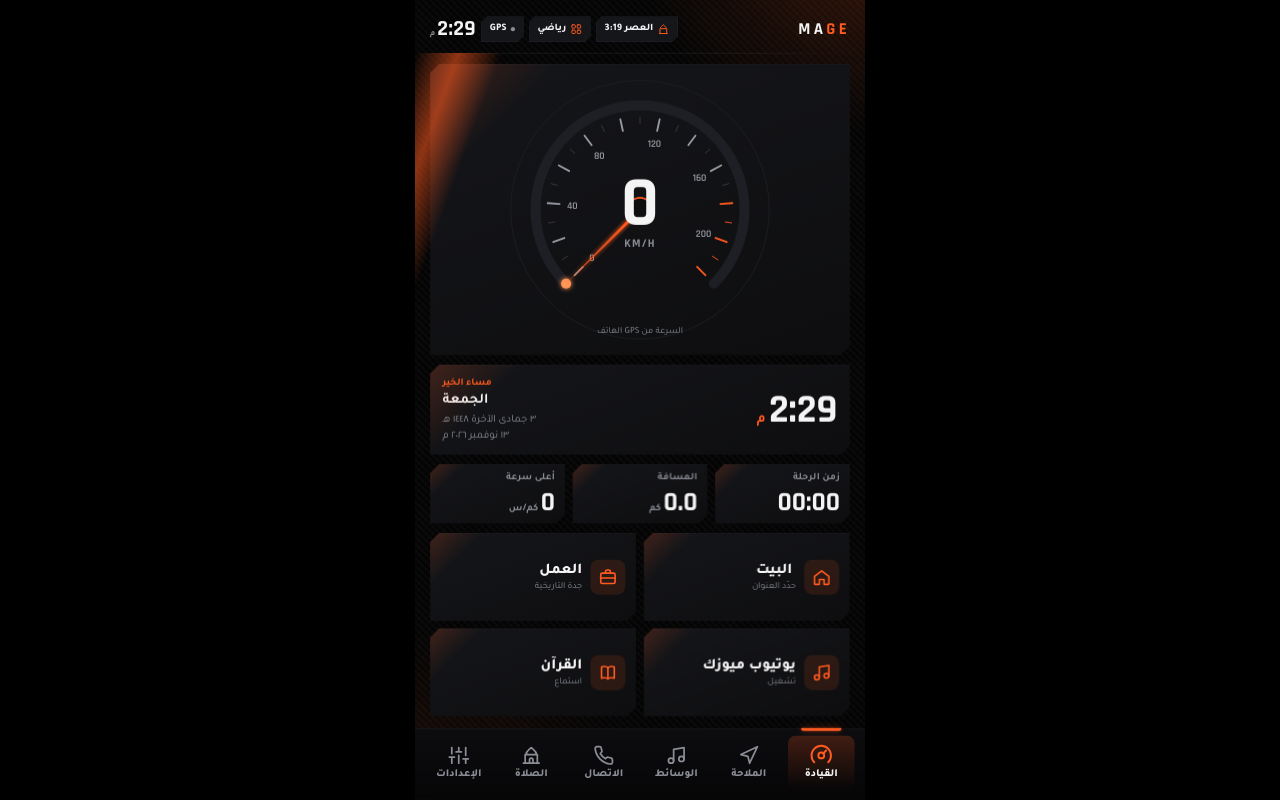
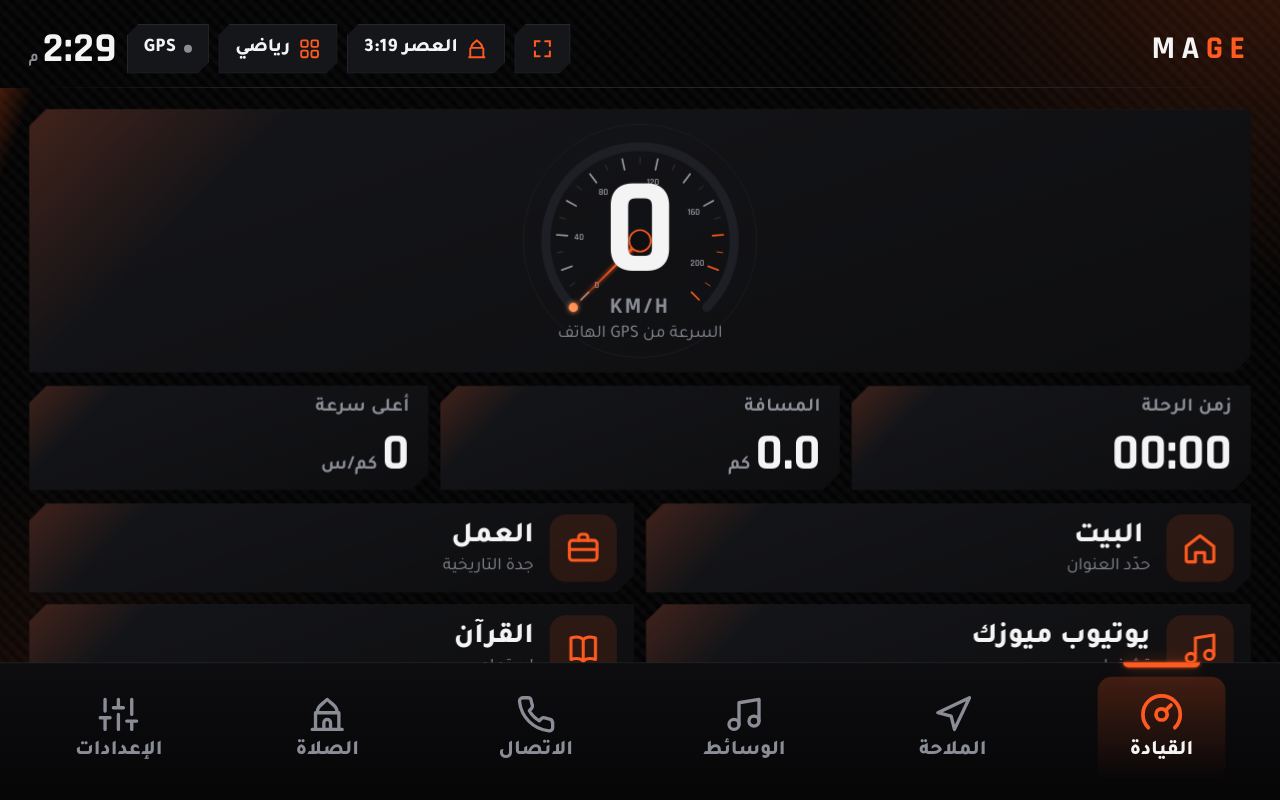
Before and after one commit to bmeshary-crypto/mage, a plain HTML site: page index.html in a window 1280 px wide. Drawn offline with Linux system fonts and the light colour scheme.

Commit message:
Fill the car browser screen: responsive height, scrollable pages, fullscreen button
Co-Authored-By: Claude Opus 5.5 <noreply@anthropic.com>
Claude-Session: https://claude.ai/code/session_018WntWTDFShMzNYUXXFzx2S

```diff
--- a/index.html
+++ b/index.html
@@ -375,6 +375,21 @@ body.calm *{animation-duration:0s!important;transition-duration:0s!important}
 .ytBarRow #ytNow{flex:1;font-size:22px;font-weight:800;white-space:nowrap;overflow:hidden;text-overflow:ellipsis}
 .ytOpen{font-size:20px;font-weight:800;color:var(--acc)}
 .ytClose{width:52px;height:52px;border-radius:14px;background:var(--s3);font-size:24px}
+
+/* ---------- responsive height (car browser viewport) ---------- */
+.page{overflow-y:auto;overscroll-behavior:contain;scrollbar-width:none}.page::-webkit-scrollbar{display:none}
+.gauge{width:auto!important;height:min(660px,100%)!important;aspect-ratio:1}
+.compact .hero{height:calc(var(--H) * .36)}
+.compact .home{gap:16px}.compact .homeL{gap:16px}
+.compact .mainc{grid-template-rows:110px 1fr}
+.tight .hero{height:calc(var(--H) * .33)}
+.tight #stage,.tight{grid-template-rows:1fr 140px}
+.tight .home .homeL{min-height:max-content}
+.tight .home{height:auto;min-height:100%}
+.home[data-l="youtube"] .hero{min-height:calc(var(--H) - 420px)}
+.tight .home .clockC{display:none}
+.tight .stats{gap:14px}.tight .stats>*{min-height:0;padding-top:14px;padding-bottom:14px}
+.tight .quick{height:auto!important;gap:14px}.tight .qa{padding:14px 22px}
 </style>
 </head>
 <body>
@@ -397,7 +412,7 @@ body.calm *{animation-duration:0s!important;transition-duration:0s!important}
   <div class="mainc">
     <header class="bar">
       <div class="greet" id="greet"></div><div class="blogo">MA<b>GE</b></div>
-      <div class="chips">
+      <div class="chips"><button class="chip press" id="fsBtn" onclick="fsToggle()" title="ملء الشاشة"><svg viewBox="0 0 24 24" fill="none" stroke="currentColor" stroke-width="2.2" stroke-linecap="round"><path d="M4 9V4h5M20 9V4h-5M4 15v5h5M20 15v5h-5"/></svg></button>
         <div class="chip"><svg viewBox="0 0 24 24" fill="none" stroke="currentColor" stroke-width="2"><path d="M12 3c-3 3-6 4-6 8h12c0-4-3-5-6-8zM5 21V11M19 21V11M3 21h18"/></svg><span id="chipPray">—</span></div>
         <button class="chip thChip press" id="thChip"><svg viewBox="0 0 24 24" fill="none" stroke="currentColor" stroke-width="2" stroke-linecap="round"><rect x="3" y="3" width="7" height="7" rx="1.5"/><rect x="14" y="3" width="7" height="7" rx="1.5"/><rect x="3" y="14" width="7" height="7" rx="1.5"/><rect x="14" y="14" width="7" height="7" rx="1.5"/></svg><span id="thName">رياضي</span></button>
         <div class="chip"><span class="dot" id="gpsDot"></span><span id="gpsTxt">GPS</span></div>
@@ -654,7 +669,9 @@ function renderPickers(){
 }
 
 /* ================= scale canvas to screen ================= */
-function fit(){const s=Math.min(innerWidth/1080,innerHeight/1920);$('stage').style.transform=`translate(-50%,-50%) scale(${s})`}
+function fit(){const W=innerWidth,H=innerHeight;let s=Math.min(W/1080,H/1000);const sw=Math.round(W/s),sh=Math.round(H/s);const st=$('stage');st.style.width=sw+'px';st.style.height=sh+'px';st.style.setProperty('--H',sh+'px');st.classList.toggle('compact',sh<1700);st.classList.toggle('tight',sh<1350);st.style.transform=`translate(-50%,-50%) scale(${s})`}
+function fsToggle(){const d=document,e=d.documentElement;try{if(d.fullscreenElement||d.webkitFullscreenElement){(d.exitFullscreen||d.webkitExitFullscreen).call(d)}else{(e.requestFullscreen||e.webkitRequestFullscreen).call(e)}}catch(_){} setTimeout(fit,400)}
+document.addEventListener('fullscreenchange',fit);document.addEventListener('webkitfullscreenchange',fit);
 addEventListener('resize',fit);fit();
 
 /* ================= icons ================= */
```
